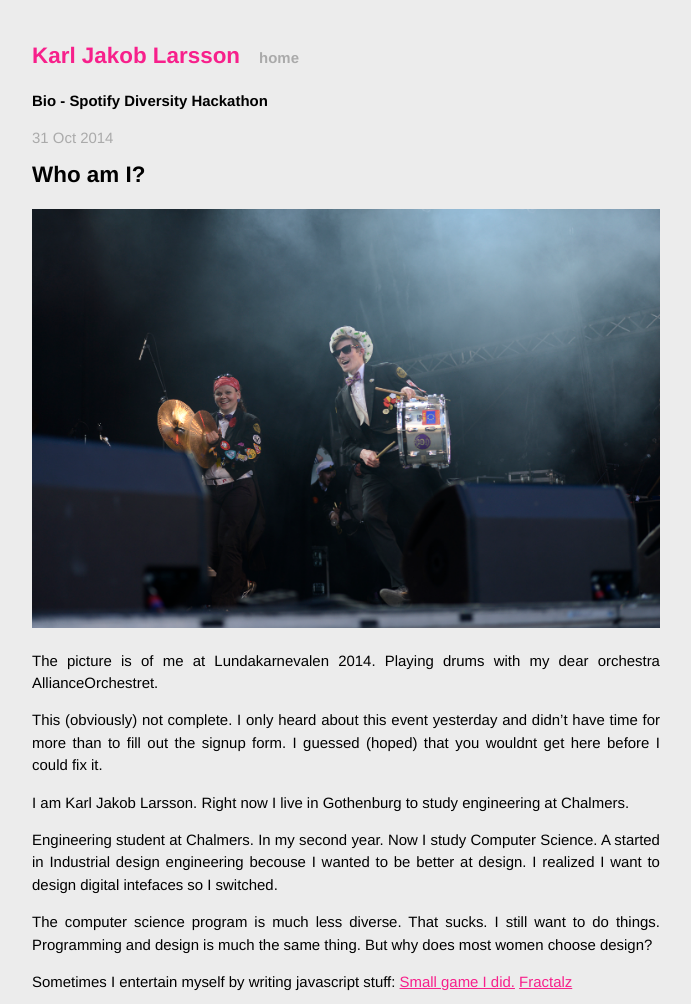
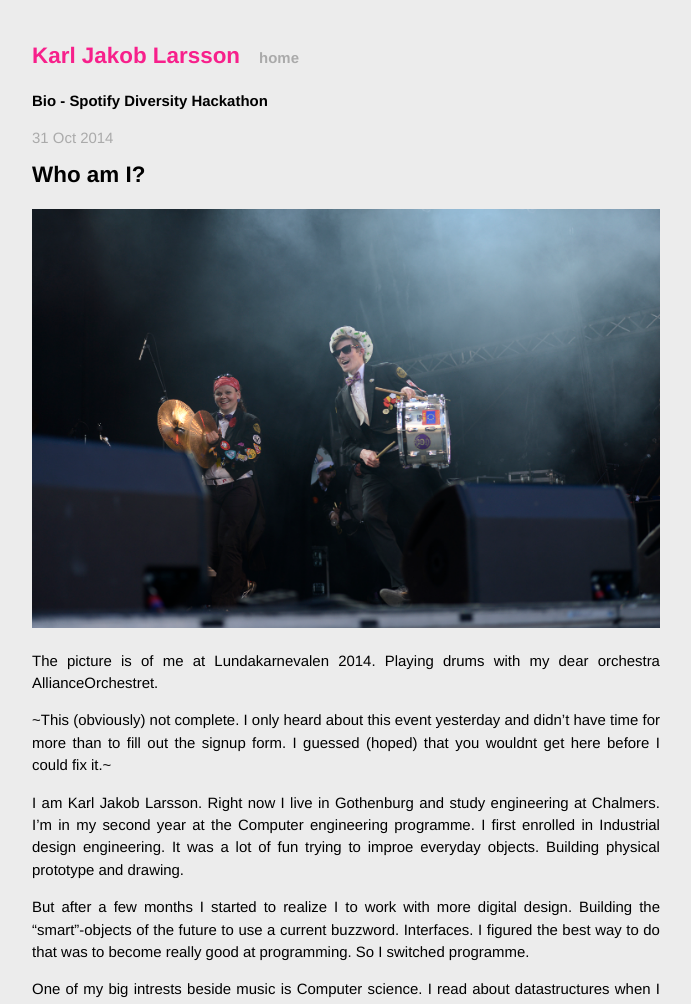
Before and after one commit to karljakoblarsson/karljakoblarsson.github.io, a Jekyll site: the page built from _posts/2014-10-31-spotify-bio.md, in a window 1280 px wide. Shown: the top 1004 px of the page, without its empty margins (294-985 px from the left). Built offline with Jekyll 4.4.1, drawn with Linux system fonts in a browser that asks for light colours; Markdown is read by kramdown in place of the engine named in the settings; some of the changed text lies outside the part shown.

Commit message:
Better writing.

```diff
--- a/_posts/2014-10-31-spotify-bio.md
+++ b/_posts/2014-10-31-spotify-bio.md
@@ -12,25 +12,31 @@ Who am I?
 The picture is of me at Lundakarnevalen 2014.
 Playing drums with my dear orchestra AllianceOrchestret.
 
-This (obviously) not complete.
+~This (obviously) not complete.
 I only heard about this event yesterday and didn't have time for more than to
 fill out the signup form.
-I guessed (hoped) that you wouldnt get here before I could fix it.
+I guessed (hoped) that you wouldnt get here before I could fix it.~
 
 
 I am Karl Jakob Larsson.
-Right now I live in Gothenburg to study engineering at Chalmers.
+Right now I live in Gothenburg and study engineering at Chalmers.
+I'm in my second year at the Computer engineering programme.
+I first enrolled in Industrial design engineering.
+It was a lot of fun trying to improe everyday objects.
+Building physical prototype and drawing.
+
+But after a few months I started to realize I to work with more digital design.
+Building the "smart"-objects of the future to use a current buzzword.
+Interfaces.
+I figured the best way to do that was to become really good at programming.
+So I switched programme.
+
+One of my big intrests beside music is Computer science.
+I read about datastructures when I should study for exams.
+So the switch was quite natural.
 
 
-
-
-Engineering student at Chalmers.
-In my second year.
-Now I study Computer Science.
-A started in Industrial design engineering becouse I wanted to be better at design.
-I realized I want to design digital intefaces so I switched.
-
-
+--------------------------------------------------------------------------------
 The computer science program is much less diverse.
 That sucks.
 I still want to do things.
```
